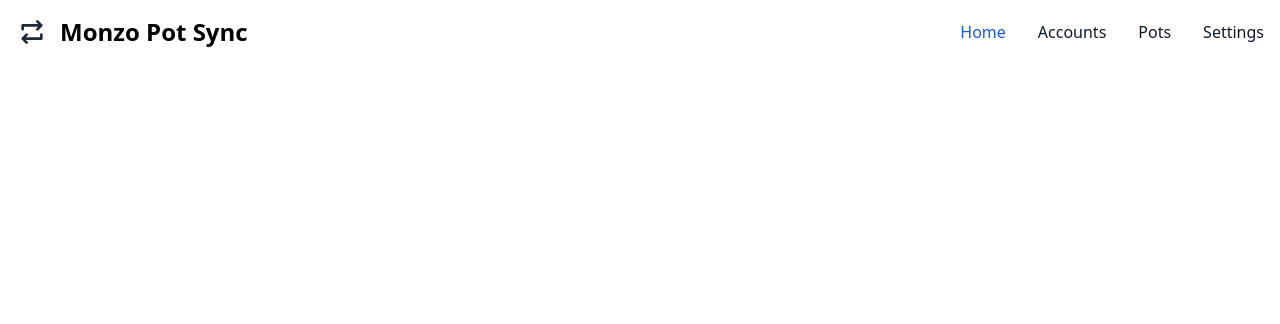
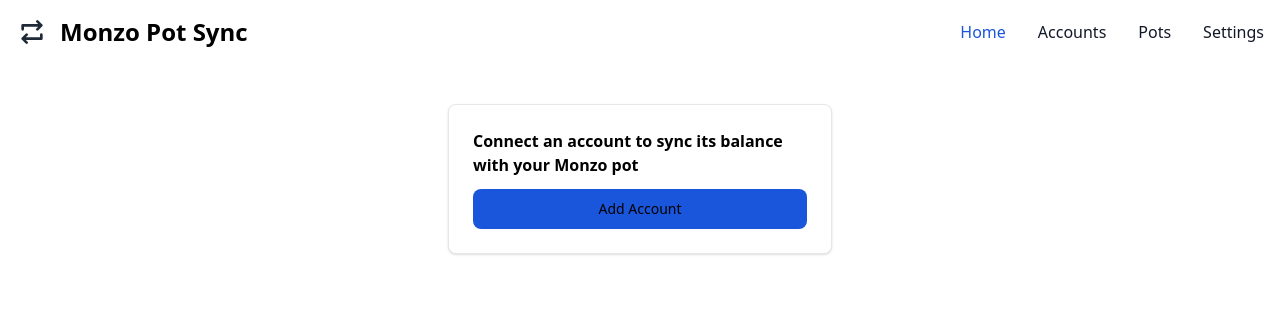
Before and after one commit to mattgogerly/monzo-credit-card-pot-sync, a Flask app: page /accounts/ in a window 1280 px wide. Shown: the top 324 px of the page. Run offline with Flask 3, Linux system fonts and the light colour scheme; style sheets or scripts are compiled from the project's sources; some libraries are stand-ins or nearby versions.

Commit message:
feat(ui): add link to add an account

```diff
--- a/app/templates/accounts/index.html
+++ b/app/templates/accounts/index.html
@@ -21,5 +21,17 @@
         </p>
     </div>
     {% endfor %}
+
+
+    <div class="basis-96 p-4 bg-white border border-gray-200 rounded-lg shadow sm:p-6 dark:bg-gray-800 dark:border-gray-700">
+        <h5 class="flex items-center font-bold mb-3">
+            Connect an account to sync its balance with your Monzo pot
+        </h5>
+        <p class="text-sm font-normal">
+            <div class="flex items-center">
+                <a href="{{ url_for('accounts.add_account') }}" class="w-full bg-blue-700 hover:bg-blue-800 focus:ring-4 focus:outline-none focus:ring-blue-300 font-medium rounded-lg text-sm px-5 py-2.5 text-center dark:bg-blue-600 dark:hover:bg-blue-700 dark:focus:ring-blue-800">Add Account</a>
+            </div>
+        </p>
+    </div>
 </section>
 {% endblock %}
```
